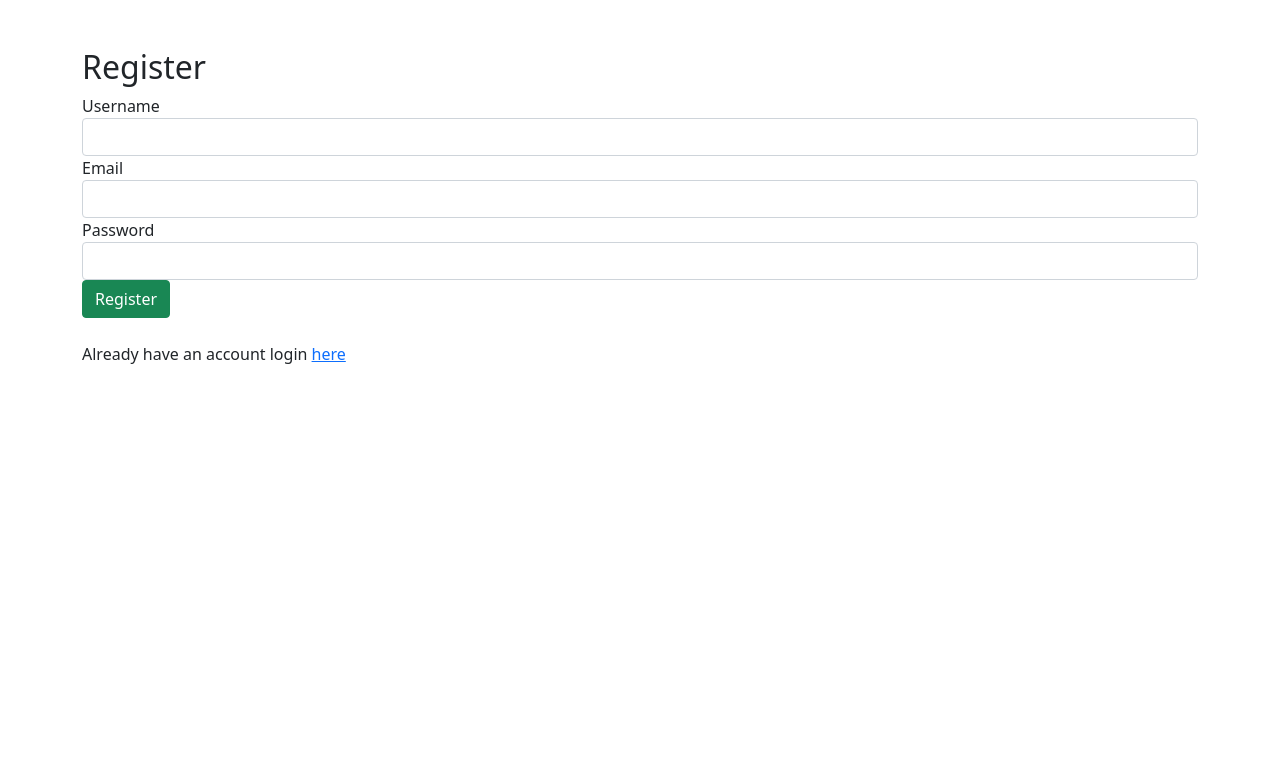
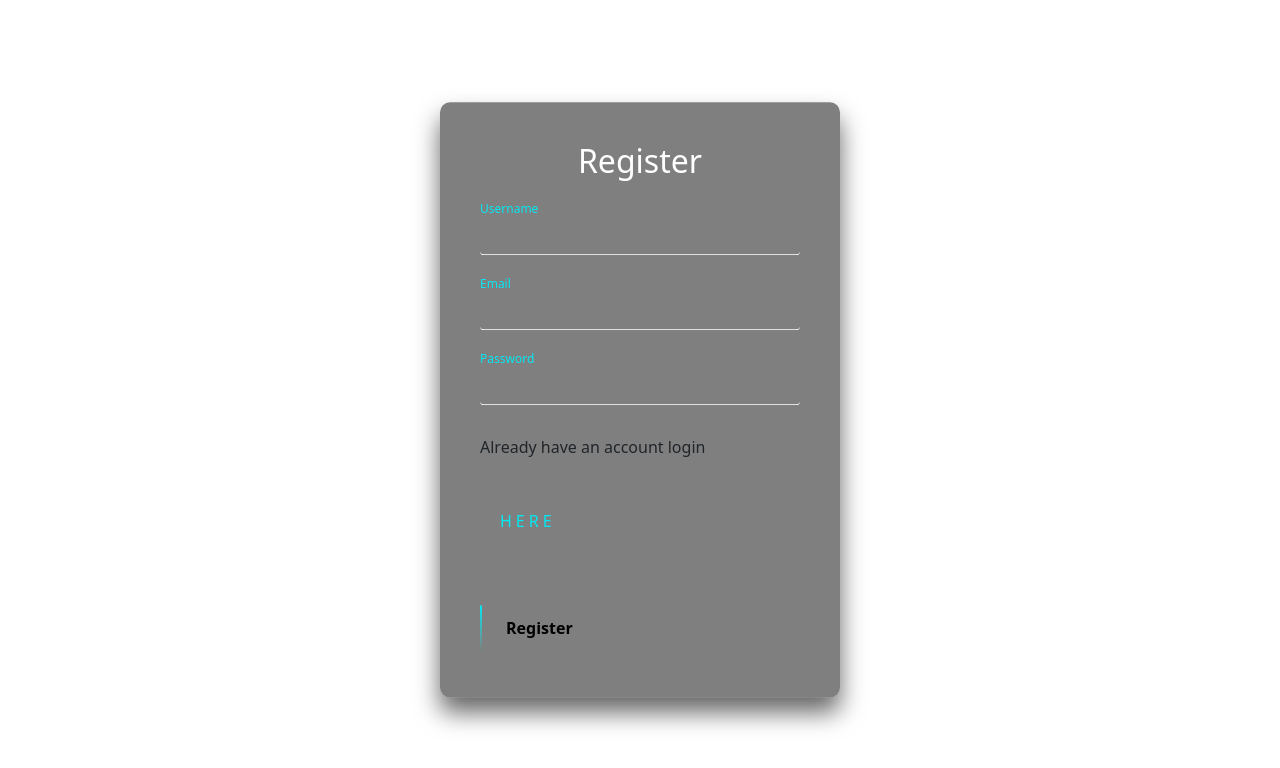
Before and after one commit to Burence1/niskize-front, an Angular app: page /register in a window 1280 px wide. Shown: the top 768 px of the page. Built offline with nearby package versions, Linux system fonts and the light colour scheme.

Commit message:
add login

```diff
--- a/src/app/components/login/login/login.component.html
+++ b/src/app/components/login/login/login.component.html
@@ -1,12 +1,18 @@
 <div class="login-box">
   <h2>Login</h2>
-  <form>
+  <form [formGroup]="loginform" (ngSubmit)="onSubmit()">
     <div class="user-box">
-      <input type="text" name="" required="">
+      <input type="text"
+          formControlName="username"
+          class="form-control"
+          id="username" required="">
       <label>Username</label>
     </div>
     <div class="user-box">
-      <input type="password" name="" required="">
+      <input type="password"
+          formControlName="password"
+          class="form-control"
+          required="">
       <label>Password</label>
     </div>
     <a href="#">
@@ -14,7 +20,8 @@
       <span></span>
       <span></span>
       <span></span>
-      Submit
+      <button type="submit" style="background: transparent;border: transparent;">Login</button>
     </a>
+    <p>Dont have an account signup <a href="register">here</a> </p>
   </form>
 </div>
--- a/src/app/components/login/login/login.component.ts
+++ b/src/app/components/login/login/login.component.ts
@@ -1,4 +1,8 @@
+import { AuthService } from './../../../services/auth/auth.service';
+import { HttpClient } from '@angular/common/http';
 import { Component, OnInit } from '@angular/core';
+import { FormGroup, FormControl } from '@angular/forms';
+import { ActivatedRoute, Router } from '@angular/router';
 
 @Component({
   selector: 'app-login',
@@ -6,10 +10,41 @@ import { Component, OnInit } from '@angular/core';
   styleUrls: ['./login.component.css']
 })
 export class LoginComponent implements OnInit {
+  loginform: FormGroup;
+  isAuthenticated: boolean = false;
 
-  constructor() { }
+  constructor(private loginservice: AuthService, private route: ActivatedRoute,
+    private router: Router) { }
 
   ngOnInit(): void {
+    this.loginform = new FormGroup({
+      username: new FormControl(''),
+      password: new FormControl(''),
+    });
+  }
+
+  get form() {
+    return this.loginform.controls;
+  }
+
+  onSubmit() {
+    const data = {
+      username: this.form.username.value,
+      password: this.form.password.value,
+    };
+    this.loginservice.login(data).subscribe(
+      (response) => {
+        // this.toastr.success('Login successfull');
+        this.router.navigate(['home']);
+        this.isAuthenticated = true;
+        console.log(response);
+      },
+      (error) => {
+        alert('Login unsuccessfull');
+      }
+    );
+
+
   }
 
 }
--- a/src/app/components/register/register.component.css
+++ b/src/app/components/register/register.component.css
@@ -0,0 +1,172 @@
+html {
+  height: 100%;
+}
+body {
+  margin:0;
+  padding:0;
+  font-family: sans-serif;
+  background: linear-gradient(#141e30, #243b55);
+}
+
+.login-box {
+  position: absolute;
+  top: 50%;
+  left: 50%;
+  width: 400px;
+  padding: 40px;
+  transform: translate(-50%, -50%);
+  background: rgba(0,0,0,.5);
+  box-sizing: border-box;
+  box-shadow: 0 15px 25px rgba(0,0,0,.6);
+  border-radius: 10px;
+}
+
+.login-box h2 {
+  margin: 0 0 30px;
+  padding: 0;
+  color: #fff;
+  text-align: center;
+}
+
+.login-box .user-box {
+  position: relative;
+}
+
+.login-box .user-box input {
+  width: 100%;
+  padding: 10px 0;
+  font-size: 16px;
+  color: #fff;
+  margin-bottom: 30px;
+  border: none;
+  border-bottom: 1px solid #fff;
+  outline: none;
+  background: transparent;
+}
+.login-box .user-box label {
+  position: absolute;
+  top:0;
+  left: 0;
+  padding: 10px 0;
+  font-size: 16px;
+  color: #fff;
+  pointer-events: none;
+  transition: .5s;
+}
+
+.login-box .user-box input:focus ~ label,
+.login-box .user-box input:valid ~ label {
+  top: -20px;
+  left: 0;
+  color: #03e9f4;
+  font-size: 12px;
+}
+
+.login-box form a {
+  position: relative;
+  display: inline-block;
+  padding: 10px 20px;
+  color: #03e9f4;
+  font-size: 16px;
+  text-decoration: none;
+  text-transform: uppercase;
+  overflow: hidden;
+  transition: .5s;
+  margin-top: 40px;
+  letter-spacing: 4px
+}
+
+.login-box a:hover {
+  background: #03e9f4;
+  color: #fff;
+  border-radius: 5px;
+  box-shadow: 0 0 5px #03e9f4,
+              0 0 25px #03e9f4,
+              0 0 50px #03e9f4,
+              0 0 100px #03e9f4;
+}
+
+.login-box a span {
+  position: absolute;
+  display: block;
+}
+
+.login-box a span:nth-child(1) {
+  top: 0;
+  left: -100%;
+  width: 100%;
+  height: 2px;
+  background: linear-gradient(90deg, transparent, #03e9f4);
+  animation: btn-anim1 1s linear infinite;
+}
+
+@keyframes btn-anim1 {
+  0% {
+    left: -100%;
+  }
+  50%,100% {
+    left: 100%;
+  }
+}
+
+.login-box a span:nth-child(2) {
+  top: -100%;
+  right: 0;
+  width: 2px;
+  height: 100%;
+  background: linear-gradient(180deg, transparent, #03e9f4);
+  animation: btn-anim2 1s linear infinite;
+  animation-delay: .25s
+}
+
+@keyframes btn-anim2 {
+  0% {
+    top: -100%;
+  }
+  50%,100% {
+    top: 100%;
+  }
+}
+
+.login-box a span:nth-child(3) {
+  bottom: 0;
+  right: -100%;
+  width: 100%;
+  height: 2px;
+  background: linear-gradient(270deg, transparent, #03e9f4);
+  animation: btn-anim3 1s linear infinite;
+  animation-delay: .5s
+}
+
+@keyframes btn-anim3 {
+  0% {
+    right: -100%;
+  }
+  50%,100% {
+    right: 100%;
+  }
+}
+
+.login-box a span:nth-child(4) {
+  bottom: -100%;
+  left: 0;
+  width: 2px;
+  height: 100%;
+  background: linear-gradient(360deg, transparent, #03e9f4);
+  animation: btn-anim4 1s linear infinite;
+  animation-delay: .75s
+}
+
+@keyframes btn-anim4 {
+  0% {
+    bottom: -100%;
+  }
+  50%,100% {
+    bottom: 100%;
+  }
+}
+
+#btn{
+  background: transparent;
+  border: transparent;
+}
--- a/src/app/components/register/register.component.html
+++ b/src/app/components/register/register.component.html
@@ -1,25 +1,25 @@
-<div class="container mt-5">
-  <div class="form mt-5">
+<div class="login-box">
   <h2>Register</h2>
   <form [formGroup]="registerform" (ngSubmit)="onSubmit()">
-      <div class="form-group">
+    <div class="form-group user-box">
+      <input type="text" formControlName="username" class="form-control">
       <label for="username">Username</label>
-        <input type="text" formControlName="username" class="form-control" id="username" />
     </div>
-
-      <div class="form-group">
+    <div class="form-group user-box">
+      <input type="email" formControlName="email" class="form-control">
       <label for="email">Email</label>
-        <input type="email" formControlName="email" class="form-control" id="email" />
     </div>
-
-      <div class="form-group">
+    <div class="form-group user-box">
+      <input type="password" formControlName="password" class="form-control">
       <label for="password">Password</label>
-        <input type="password" formControlName="password" class="form-control" id="password" />
     </div>
-
-      <button type="submit" class="btn btn-success mb-4">Register</button>
-
     <p>Already have an account login <a href="login">here</a></p>
+    <a><button type="submit" id="btn">
+      <span></span>
+      <span></span>
+      <span></span>
+      <span></span>
+      <strong>Register</strong>
+    </button></a>
   </form>
 </div>
-</div>
```
Lines whose indentation alone changed are shown as unchanged.
